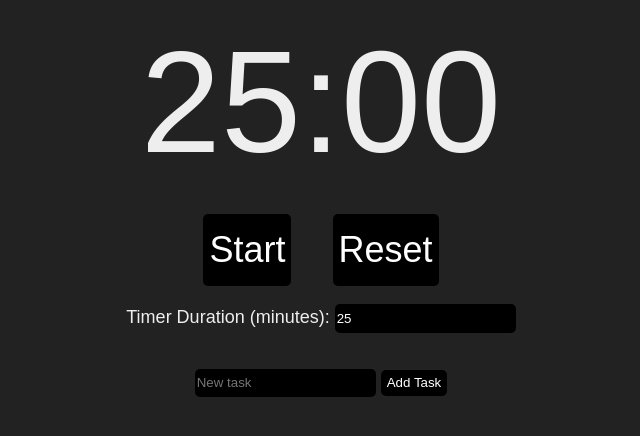
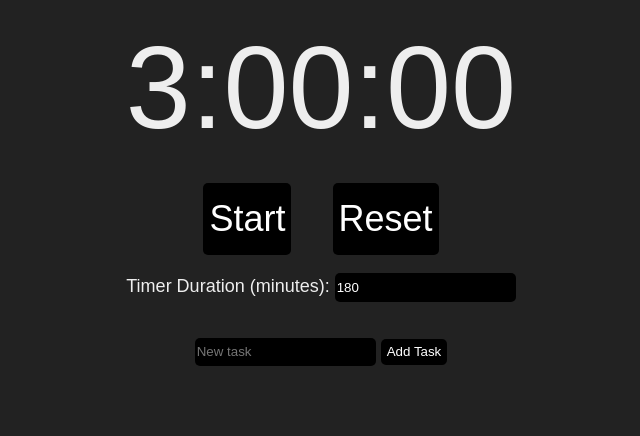
Before and after one commit to henriquemor/PomoTaskiOS, a plain HTML site: page index.htm in a window 1280 px wide. Shown: the whole page, without its empty margins (319-959 px from the left). Drawn offline with Linux system fonts and the light colour scheme.

Commit message:
Update index.htm

```diff
--- a/index.htm
+++ b/index.htm
@@ -28,8 +28,9 @@
             margin: .5em
         }
         #timer {
-            font-size: 8em;
+            font-size: 6.5em;
             margin-bottom: 10px;
+
         }
         .task-list {
             list-style-type: none;
@@ -240,7 +241,7 @@
     const remainingSeconds = seconds % 60;
 
     if (hours > 0) {
-        return `${String(hours).padStart(2, '0')}:${String(minutes).padStart(2, '0')}:${String(remainingSeconds).padStart(2, '0')}`;
+        return `${String(hours).padStart(1, '0')}:${String(minutes).padStart(2, '0')}:${String(remainingSeconds).padStart(2, '0')}`;
     } else {
         return `${String(minutes).padStart(2, '0')}:${String(remainingSeconds).padStart(2, '0')}`;
     }
@@ -403,7 +404,7 @@ function selectTask(index) {
     </div>
     <div>
         <label for="duration">Timer Duration (minutes):</label>
-        <input type="number" id="duration" value="25" min="1">
+        <input type="number" id="duration" value="180" min="1" max-width="4em">
     </div>
     <ul id="taskList" class="task-list"></ul>
     <div><input type="text" id="newTask" placeholder="New task">
```
